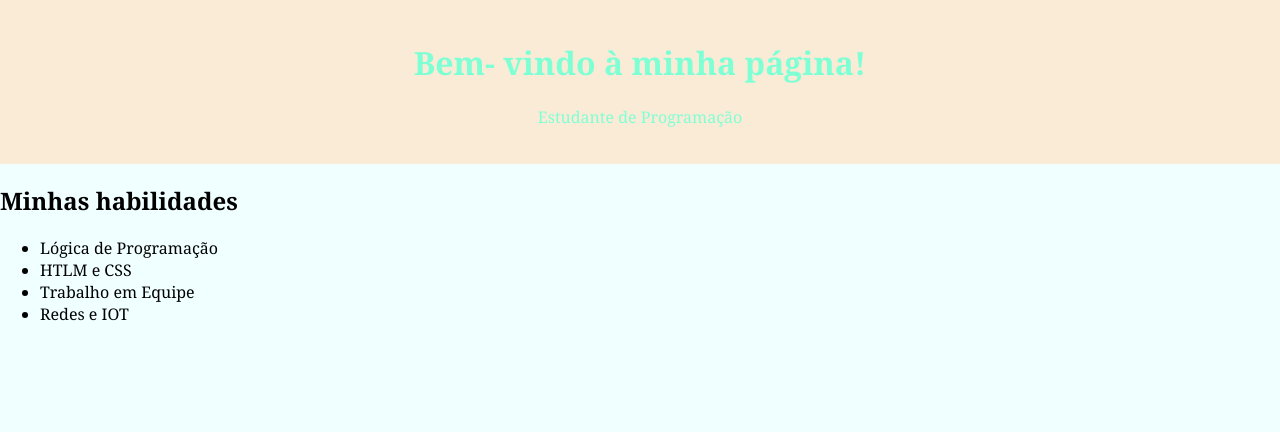
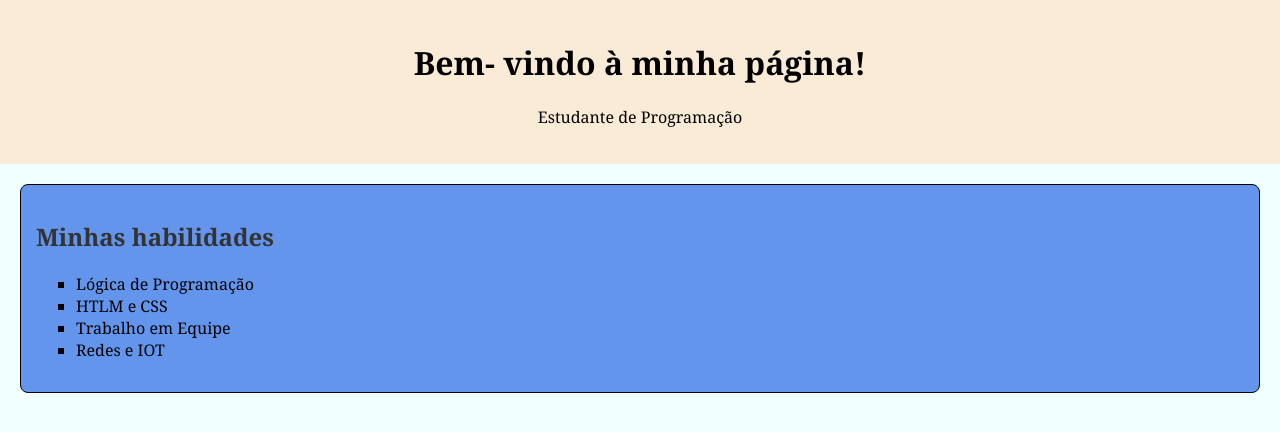
Before and after one commit to Matheus-ALR/site, a plain HTML site: page index.html in a window 1280 px wide. Drawn offline with Linux system fonts and the light colour scheme.

Commit message:
Add files via upload

```diff
--- a/index.html
+++ b/index.html
@@ -10,14 +10,32 @@ body {
     background-color: azure;
     margin: 0;
     padding: 0;
+
 }
 
 header {
     background-color: antiquewhite;
-    color: aquamarine;
+    color: black;
     padding: 20px;
     text-align: center;
 }
+main {
+    padding: 20px;
+}
+section {
+    background-color: cornflowerblue;
+    padding: 15px;
+    margin-bottom: 20px;
+    border: 1px solid;
+    border-radius: 8px;
+}
+h2 {
+    color: #333;
+}
+ul {
+    list-style-type: square;
+}
+
 </style>
 <body>
     <header>
```
